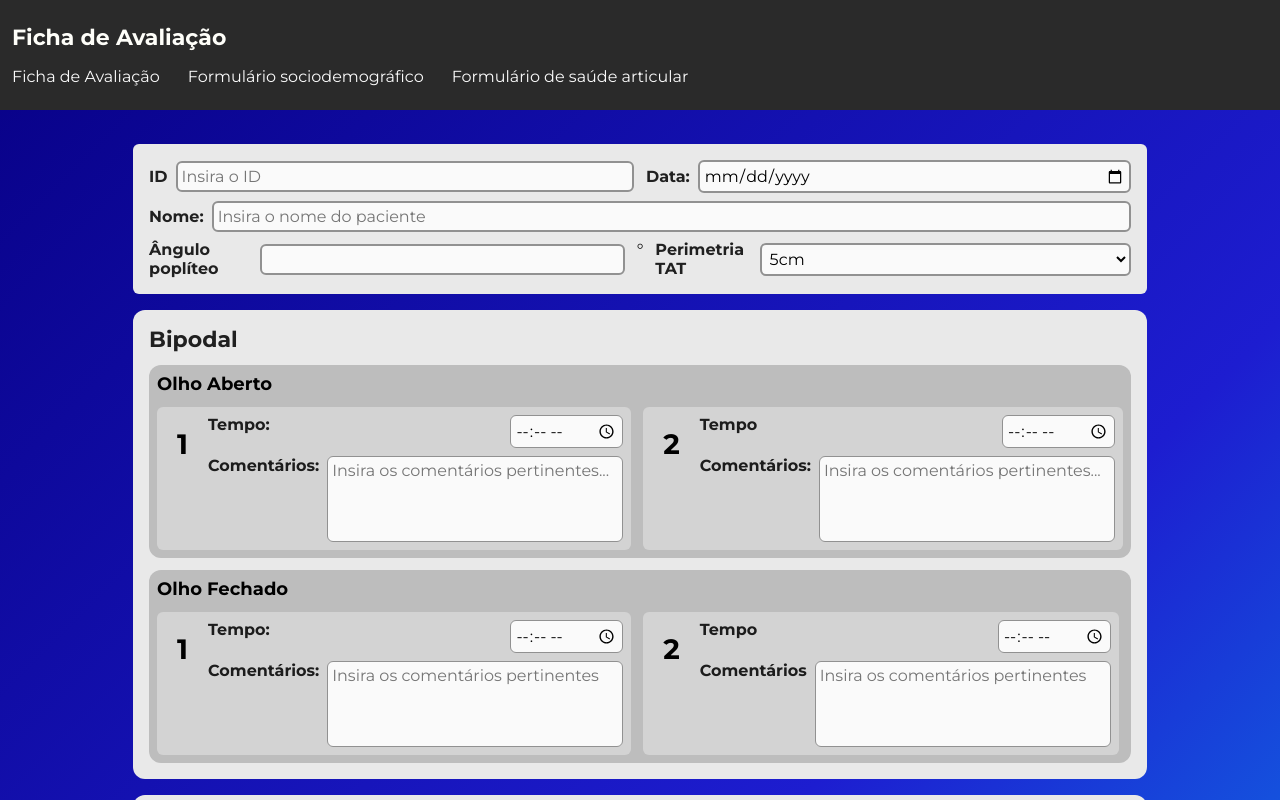
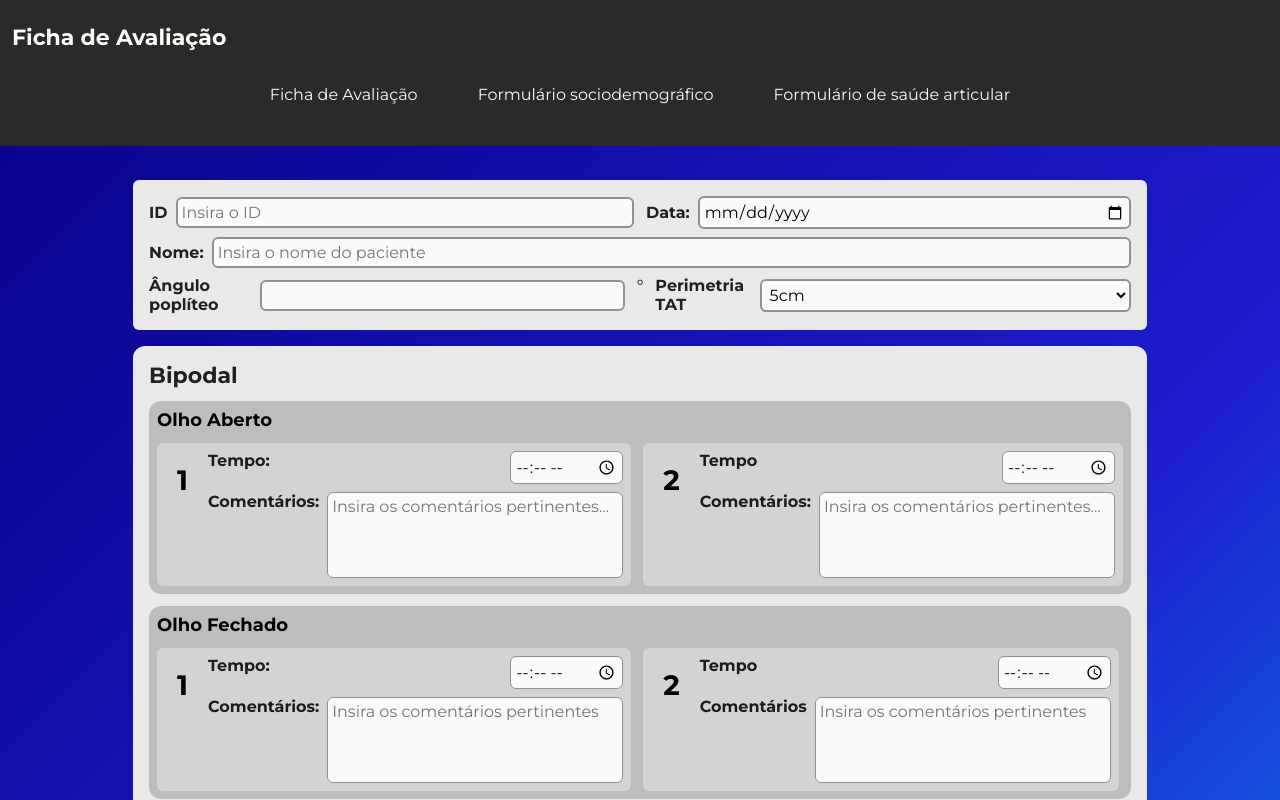
Before and after one commit to MatheusFonseca849/fisio-app, a React (Vite) app: page /fichaAvaliacao in a window 1280 px wide. Shown: the top 800 px of the page. Built offline with nearby package versions, Linux system fonts and the light colour scheme.

Commit message:
fix: finished stylization of NavMenu component

```diff
--- a/src/components/Burger/NavigationMenu/navigationMenu.js
+++ b/src/components/Burger/NavigationMenu/navigationMenu.js
@@ -5,12 +5,21 @@ const StyledNavMenu = styled.ul`
   display: flex;
   align-items: center;
   gap: var(--gap-nav-menu);
+  justify-content: center;
   background-color: var(--color-grey-200);
   margin-top: 16px;
 
+  li {
+    color: var(--color-grey-950);
+    padding: 18px 16px;
+  }
+
   @media (max-width: 768px) {
-    flex-flow: column nowrap;
+    display: flex;
+    flex-direction: column;
+    /* justify-content: flex-start; */
     position: fixed;
+
 
     ${({ open }) => {
       if (open) {
@@ -23,6 +32,7 @@ const StyledNavMenu = styled.ul`
         `;
       }
     }}
+    justify-content: center;
     top: 0;
     right: 0;
     height: 100vh;
@@ -30,10 +40,6 @@ const StyledNavMenu = styled.ul`
     padding-top: 3.5rem;
     transition: transform 0.3s ease-in-out;
 
-    li {
-      color: var(--color-grey-950);
-      padding: 18px 16px;
-    }
   }
 `;
 
@@ -45,5 +51,13 @@ export const StyledLink = styled(Link)`
   &:hover {
     border-bottom: 2px solid var(--color-primary);
   }
+
+  &:focus{
+    color: var(--color-primary);
+  }
+
+  &:active{
+    color: var(--color-primary);
+  }
 `;
 export default StyledNavMenu;
--- a/src/components/Header/header.js
+++ b/src/components/Header/header.js
@@ -15,7 +15,6 @@ const StyledHeader = styled.header`
 
         font-size: var(--font-size-2);
         font-weight: 700;
-        width: fit-content;
         max-width: 90%;
 
     }
```
